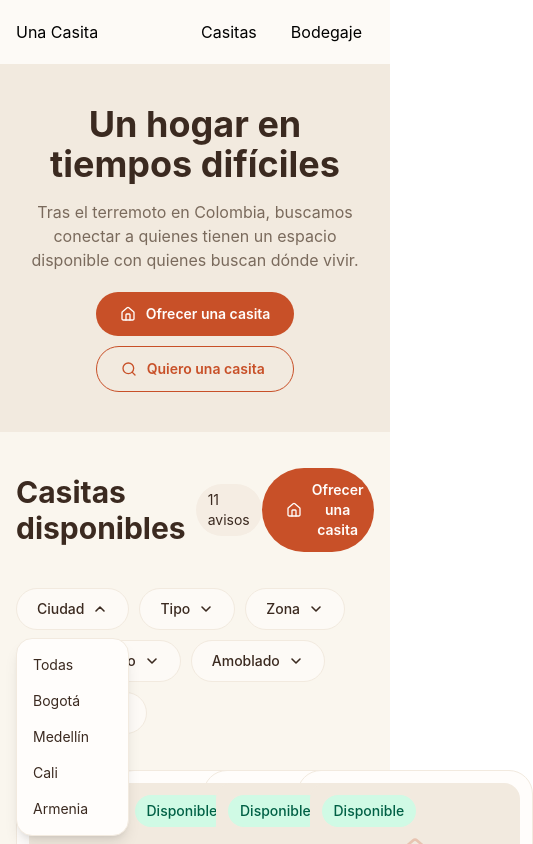
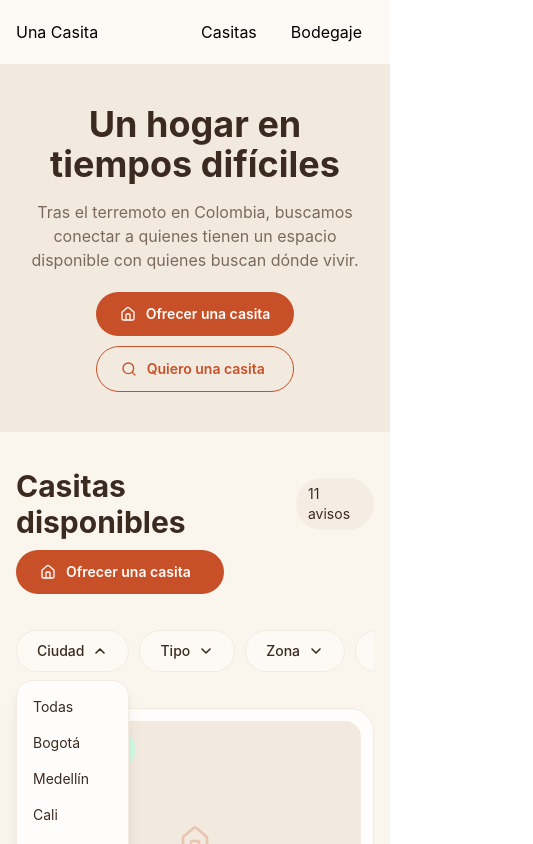
Before and after one commit to sebasvelasco353/casita-finder, a React (Vite) app: page / in a window 390 px wide. Both pictures are taken after a click on the button "Ciudad". Shown: the top 844 px of the page, 533 px wide, since content can reach past the window. Built offline with nearby package versions, Linux system fonts and the light colour scheme.

Commit message:
fix: responsiveness issues

```diff
--- a/src/App.tsx
+++ b/src/App.tsx
@@ -10,6 +10,7 @@ import PropertyCard, {
 import { filterProperties } from "./utils/filter";
 import casitaIcon from "./assets/casita_icon.svg";
 import searchIcon from "./assets/search_icon.svg";
+import Footer from "./components/Footer";
 
 // Mock data
 const properties: PropertyDataInterface[] = [
@@ -231,26 +232,27 @@ function App() {
       {/* available casitas */}
       <section>
         <Container className="items-start">
-          <div className="flex py-9 w-full justify-between">
+          <div className="flex flex-col md:flex-row py-9 w-full justify-between">
             <div className="flex flex-row gap-2.5 items-center">
               <h2 className="font-bold text-3xl text-orange-18">
                 Casitas disponibles
               </h2>
               <Pill variant="tertiary">{filteredProperties.length} avisos</Pill>
             </div>
-            <Button handleClick={() => console.log("click")}>
+            <Button className="max-w-52 mt-2.5 md:mt-0" handleClick={() => console.log("click")}>
               <img src={casitaIcon} alt="" className="w-4 h-4" />
               Ofrecer una casita
             </Button>
           </div>
           <FilterBar filters={filters} onFilterChange={handleFilterChange} />
-          <div className="grid grid-cols-4 gap-4 py-9">
+          <div className="grid md:grid-cols-4 gap-4 py-9">
             {filteredProperties.map((property) => (
               <PropertyCard key={property.id} propertyData={property} />
             ))}
           </div>
         </Container>
       </section>
+      <Footer />
     </div>
   );
 }
--- a/src/components/Button.tsx
+++ b/src/components/Button.tsx
@@ -4,17 +4,19 @@ interface ButtonPropsInterface {
   handleClick: () => void;
   variant?: "primary" | "secondary";
   children: ReactNode;
+  className?: string;
 }
 
 export default function Button({
   handleClick,
   variant = "primary",
   children,
+  className
 }: ButtonPropsInterface) {
   console.log(variant);
 
   const getVariantStyles = () => {
     return variant === "primary" ? 'bg-orange-47 text-gray-99' : 'border-orange-47 border bg-transparent text-orange-47'
   }
-  return <button className={`cursor-pointer py-3 px-6 rounded-full font-semibold text-sm flex flex-row gap-2.5 items-center ${getVariantStyles()}`} onClick={handleClick}>{children}</button>;
+  return <button className={`cursor-pointer py-3 px-6 rounded-full font-semibold text-sm flex flex-row gap-2.5 items-center ${getVariantStyles()} ${className}`.trim()} onClick={handleClick}>{children}</button>;
 }
--- a/src/components/Dropdown.tsx
+++ b/src/components/Dropdown.tsx
@@ -1,4 +1,5 @@
-import { useEffect, useRef, useState } from "react";
+import { useEffect, useLayoutEffect, useRef, useState, type CSSProperties } from "react";
+import { createPortal } from "react-dom";
 
 interface DropdownOptionInterface {
   label: string;
@@ -22,7 +23,9 @@ export default function Dropdown({
 }: DropdownPropsInterface) {
   const [internalValue, setInternalValue] = useState<string | undefined>(defaultValue);
   const [isOpen, setIsOpen] = useState(false);
+  const [menuStyle, setMenuStyle] = useState<CSSProperties>({});
   const containerRef = useRef<HTMLDivElement>(null);
+  const menuRef = useRef<HTMLUListElement>(null);
 
   const isControlled = value !== undefined;
   const selectedValue = isControlled ? value : internalValue;
@@ -33,13 +36,49 @@ export default function Dropdown({
     if (!isOpen) return;
 
     function handleClickOutside(event: MouseEvent) {
-      if (containerRef.current && !containerRef.current.contains(event.target as Node)) {
+      const target = event.target as Node;
+      if (
+        containerRef.current &&
+        !containerRef.current.contains(target) &&
+        menuRef.current &&
+        !menuRef.current.contains(target)
+      ) {
         setIsOpen(false);
       }
     }
 
     document.addEventListener("mousedown", handleClickOutside);
     return () => document.removeEventListener("mousedown", handleClickOutside);
+  }, [isOpen]);
+
+  useLayoutEffect(() => {
+    if (!isOpen) return;
+
+    function updatePosition() {
+      const trigger = containerRef.current;
+      if (!trigger) return;
+      const rect = trigger.getBoundingClientRect();
+      const margin = 8;
+      const menuWidth = menuRef.current?.offsetWidth ?? rect.width;
+      let left = rect.left;
+      if (left + menuWidth > window.innerWidth - margin) {
+        left = Math.max(margin, window.innerWidth - menuWidth - margin);
+      }
+      setMenuStyle({
+        position: "fixed",
+        top: rect.bottom + margin,
+        left,
+        minWidth: rect.width,
+      });
+    }
+
+    updatePosition();
+    window.addEventListener("scroll", updatePosition, true);
+    window.addEventListener("resize", updatePosition);
+    return () => {
+      window.removeEventListener("scroll", updatePosition, true);
+      window.removeEventListener("resize", updatePosition);
+    };
   }, [isOpen]);
 
   function handleSelect(option: DropdownOptionInterface) {
@@ -72,10 +111,13 @@ export default function Dropdown({
         </svg>
       </button>
 
-      {isOpen && (
+      {isOpen &&
+        createPortal(
           <ul
+            ref={menuRef}
             role="listbox"
-          className="absolute left-0 top-full mt-2 min-w-full w-max py-2 rounded-2xl border border-gray-91 bg-gray-99 shadow-lg z-10"
+            style={menuStyle}
+            className="w-max py-2 rounded-2xl border border-gray-91 bg-gray-99 shadow-lg z-50"
           >
             {options.map((option) => (
               <li key={option.value}>
@@ -92,7 +134,8 @@ export default function Dropdown({
                 </button>
               </li>
             ))}
-        </ul>
+          </ul>,
+          document.body
         )}
     </div>
   );
--- a/src/components/FilterBar.tsx
+++ b/src/components/FilterBar.tsx
@@ -60,7 +60,7 @@ interface FilterBarPropsInterface {
 
 export default function FilterBar({ filters, onFilterChange }: FilterBarPropsInterface) {
   return (
-    <div className="flex flex-wrap gap-2.5">
+    <div className="flex w-full gap-2.5 box-border overflow-x-auto [&>*]:shrink-0">
       <Dropdown
         placeholder="Ciudad"
         options={cityOptions}
--- /dev/null
+++ b/src/components/Footer.tsx
@@ -0,0 +1,13 @@
+import Container from "./Container";
+
+export default function Footer() {
+  return (
+    <div className="bg-gray-98 border border-orange-86">
+      <Container className="text-xs py-6 text-orange-42">
+        Una Casita es una iniciativa ciudadana sin ánimo de lucro para conectar
+        a quienes necesitan un hogar con quienes pueden ofrecerlo. No cobramos
+        comisiones ni intermediamos acuerdos.
+      </Container>
+    </div>
+  );
+}
--- a/src/components/PropertyCard.tsx
+++ b/src/components/PropertyCard.tsx
@@ -66,8 +66,8 @@ export default function PropertyCard({ propertyData }: PropertyCardPropsInterfac
   const whatsappHref = `https://wa.me/${whatsappNumber}`;
 
   return (
-    <article className="w-59 h-106 bg-gray-99 border border-gray-91 rounded-3xl p-3 flex flex-col">
-      <div className="relative h-35 shrink-0 rounded-2xl bg-gray-91 overflow-hidden flex items-center justify-center text-orange-42/50">
+    <article className="w-full h-126 md:h-137 bg-gray-99 border border-gray-91 rounded-3xl p-3 flex flex-col">
+      <div className="relative h-60 md:h-56 shrink-0 rounded-2xl bg-gray-91 overflow-hidden flex items-center justify-center text-orange-42/50">
         {imageUrl ? (
           <img src={imageUrl} alt="" className="w-full h-full object-cover" />
         ) : (
--- a/src/index.css
+++ b/src/index.css
@@ -7,6 +7,7 @@
   --color-gray-93: #F5EDE3;
   --color-gray-91: #F2EADF;
 
+  --color-orange-86: #E6DED3;
   --color-orange-47: #C85028;
   --color-orange-42: #7A6A5C;
   --color-orange-18: #3B2A20;
```
Lines whose indentation alone changed are shown as unchanged.
